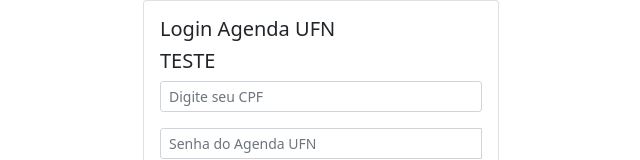
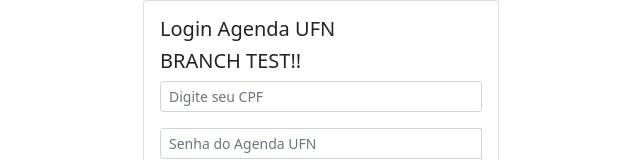
Before and after one commit to gabrielNetto94/agenda-UFN, a React (Create React App) app in the folder frontend/: page / in a window 1280 px wide. Shown: the top 160 px of the page, without its empty margins (319-959 px from the left). Built offline with nearby package versions, Linux system fonts and the light colour scheme.

Commit message:
branch test

```diff
--- a/frontend/src/App.js
+++ b/frontend/src/App.js
@@ -73,7 +73,7 @@
                                 <div className="card-body">
 
                                     <h5 className="card-title">Login Agenda UFN</h5>
-                                    <h5 className="card-title">TESTE</h5>
+                                    <h5 className="card-title">BRANCH TEST!!</h5>
                                     <form onSubmit={handleLogin}>
                                         <div className="input-group input-group-sm mb-3">
                                             <input className="form-control" aria-label="Sizing example input" aria-describedby="inputGroup-sizing-sm" placeholder="Digite seu CPF" type="number" name="cpf" required onChange={event => setCpf(event.target.value)} />
```
